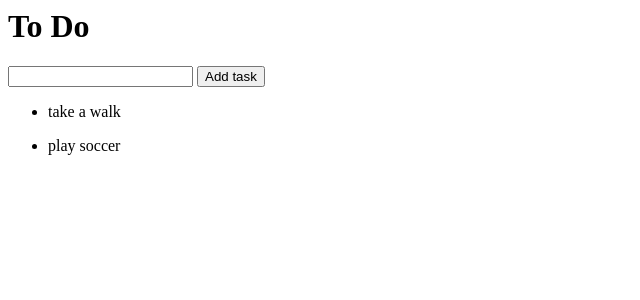
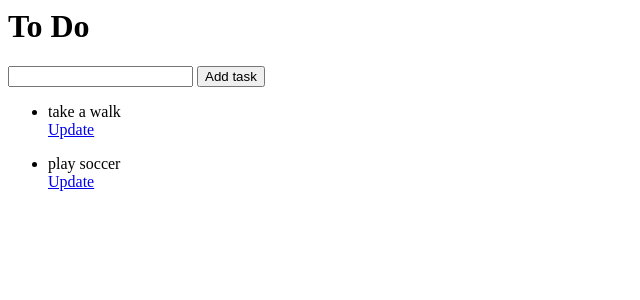
Before and after one commit to LuyoloFikeni/todo, a Django app: page / in a window 1280 px wide. Shown: the top 300 px of the page, without its empty margins (0-640 px from the left). Run offline with Django 5.2, Linux system fonts and the light colour scheme; data comes from the database, SQL or seed files in the repository; both versions use the stored data as it was after the commit.

Commit message:
modified:   DJANGO_TODO/db.sqlite3 	modified:   DJANGO_TODO/tasks/__pycache__/urls.cpython-310.pyc 	modified:   DJANGO_TODO/tasks/templates/tasks/list.html 	modified:   DJANGO_TODO/tasks/urls.py

```diff
--- a/DJANGO_TODO/tasks/templates/tasks/list.html
+++ b/DJANGO_TODO/tasks/templates/tasks/list.html
@@ -7,7 +7,8 @@
 {% for task in tasks %}
 <div>
     <ul>
-        <li>{{ task }}</li>
+        <li>{{task}}</li>
+        <a href="{% url 'update' task.id %}">Update</a>
     </ul>
 </div>
 {% endfor %}
--- a/DJANGO_TODO/tasks/urls.py
+++ b/DJANGO_TODO/tasks/urls.py
@@ -4,5 +4,5 @@ from . import views
 
 urlpatterns = [
     path('', views.index),
-    path('update/', views.update, name='update'),
+    path('update/<int:id>/', views.update, name='update'),
     ]
```
Also changed, not shown: DJANGO_TODO/db.sqlite3.
